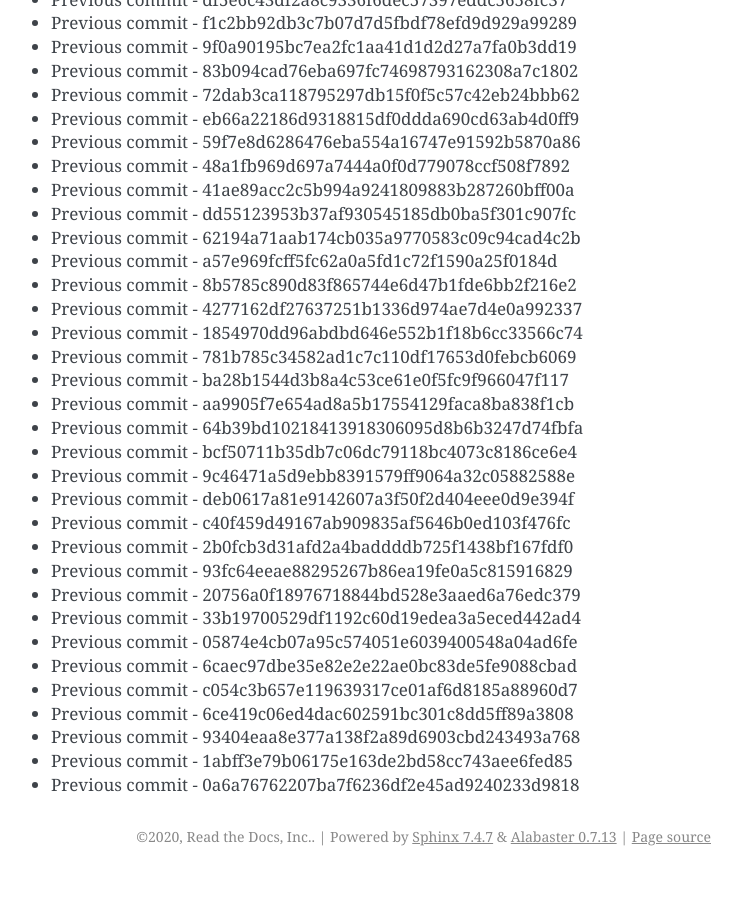
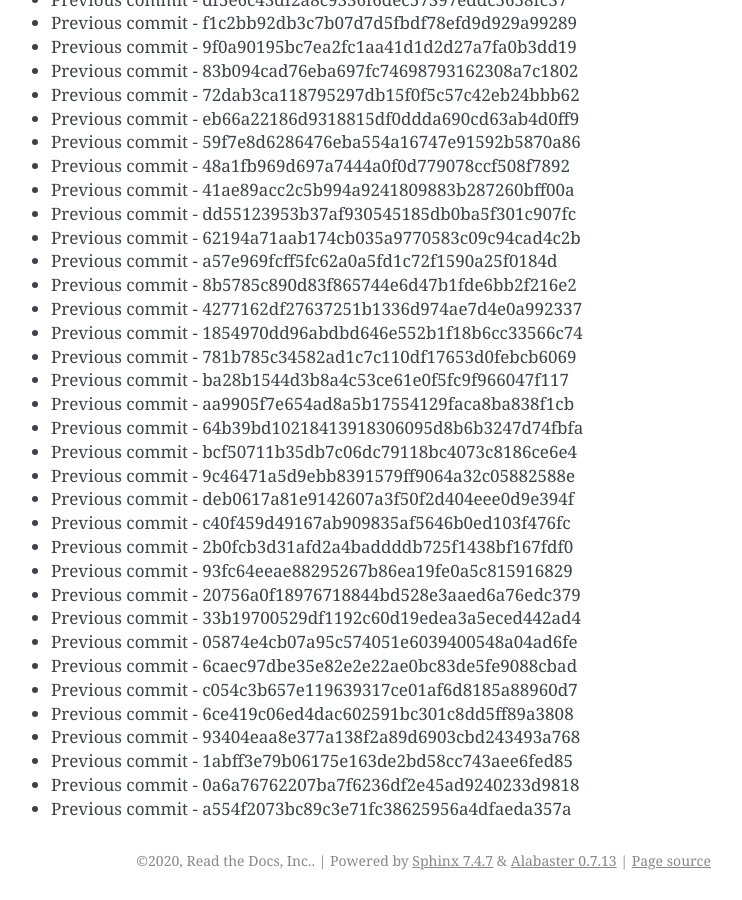
Before and after one commit to readthedocs/rtd-git-stresstest, a Sphinx documentation site: the page built from docs/updates.rst, in a window 1280 px wide and 900 px high, scrolled down 69643 px. Shown: the whole window, without its empty margins (399-1141 px from the left). Built offline with Sphinx 7.4.7, drawn with Linux system fonts in a browser that asks for light colours; before the commit the page ends 70519 px from its top, so only the background shows below that.

Commit message:
Generating commit from previous: a554f2073bc89c3e71fc38625956a4dfaeda357a

```diff
--- a/docs/updates.rst
+++ b/docs/updates.rst
@@ -2958,3 +2958,4 @@ It can be tested for any performance characteristics.
 * Previous commit - 93404eaa8e377a138f2a89d6903cbd243493a768
 * Previous commit - 1abff3e79b06175e163de2bd58cc743aee6fed85
 * Previous commit - 0a6a76762207ba7f6236df2e45ad9240233d9818
+* Previous commit - a554f2073bc89c3e71fc38625956a4dfaeda357a
```
